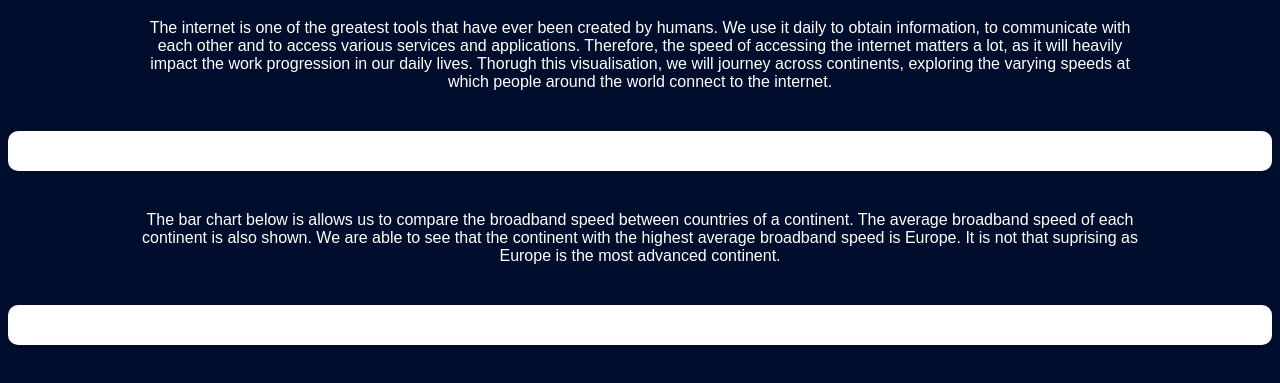
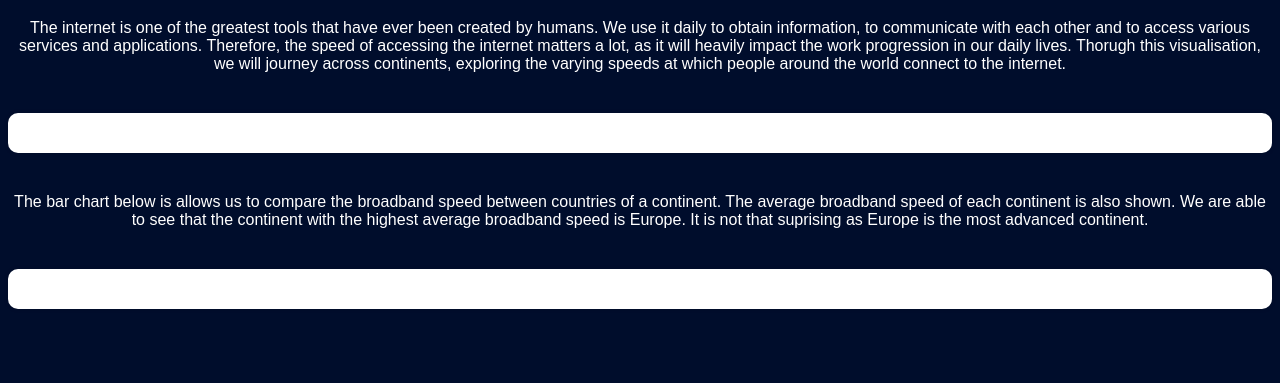
Before and after one commit to dlee0069/FIT3179_Asg2, a plain HTML site: page index.html in a window 1280 px wide. Shown: the part 61-444 px from the top of the page. Drawn offline with Linux system fonts and the light colour scheme; a script that the page names is missing.

Commit message:
Update index.html

```diff
--- a/index.html
+++ b/index.html
@@ -16,14 +16,14 @@
 </head>
 <body style="font-family: Arial, sans-serif; text-align: center; background-color: #000D2C;">
   <h1 style="color: #00FFD0; font-weight: bold;">Global Broadband Speed 2022</h1>
-  <p style="color: #FFFFFF; max-width: 1000px; margin: auto;">
+  <p style="color: #FFFFFF; max-width: 1500px; margin: auto;">
     The internet is one of the greatest tools that have ever been created by humans. We use it daily to obtain information, to communicate with each other
     and to access various services and applications. Therefore, the speed of accessing the internet matters a lot, as it will heavily impact the work progression
     in our daily lives. Thorugh this visualisation, we will journey across continents, exploring the varying speeds at which people around the world connect to the internet.
   </p>
   <div class="vis" id="map"></div>
 
-  <p style="color: #FFFFFF; max-width: 1000px; margin: auto;">
+  <p style="color: #FFFFFF; max-width: 1300px; margin: auto;">
     The bar chart below is allows us to compare the broadband speed between countries of a continent. The average broadband speed of each continent is also shown.
     We are able to see that the continent with the highest average broadband speed is Europe. It is not that suprising as Europe is the most advanced continent.
   </p>
```
